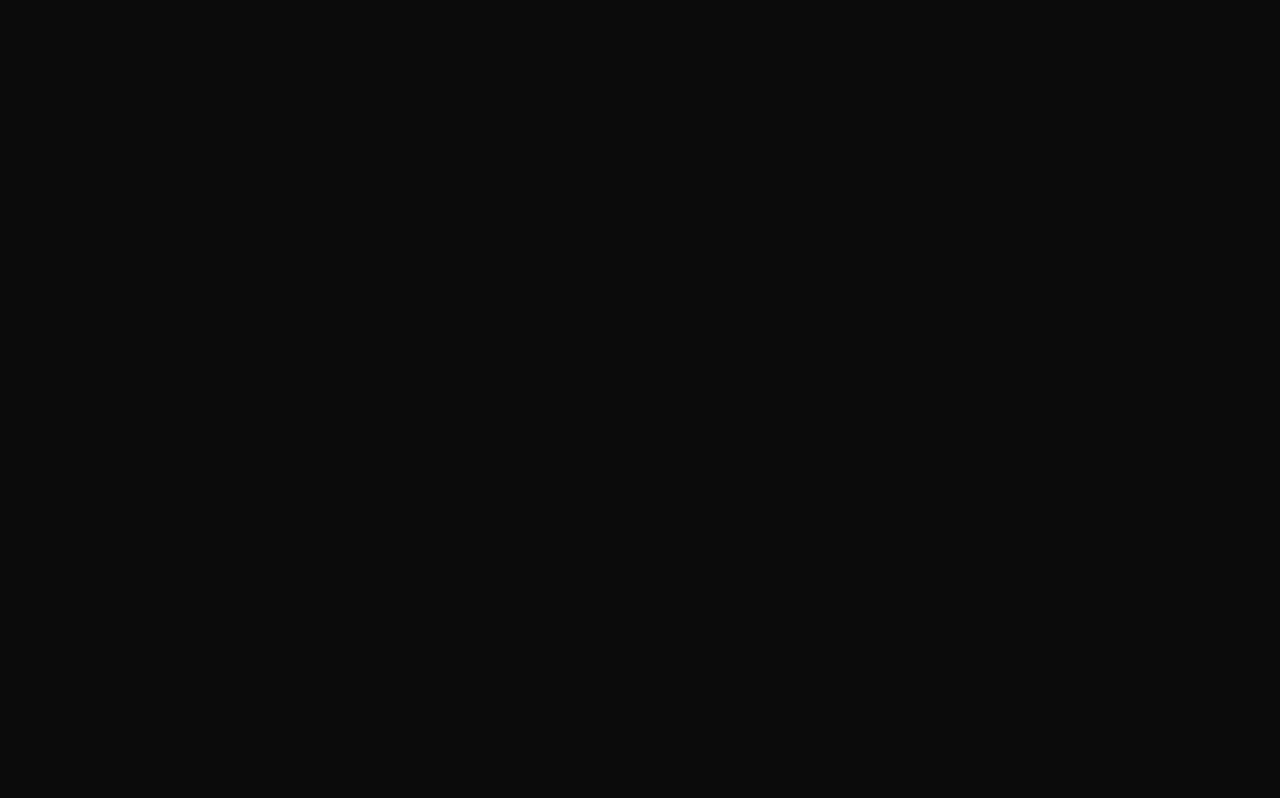
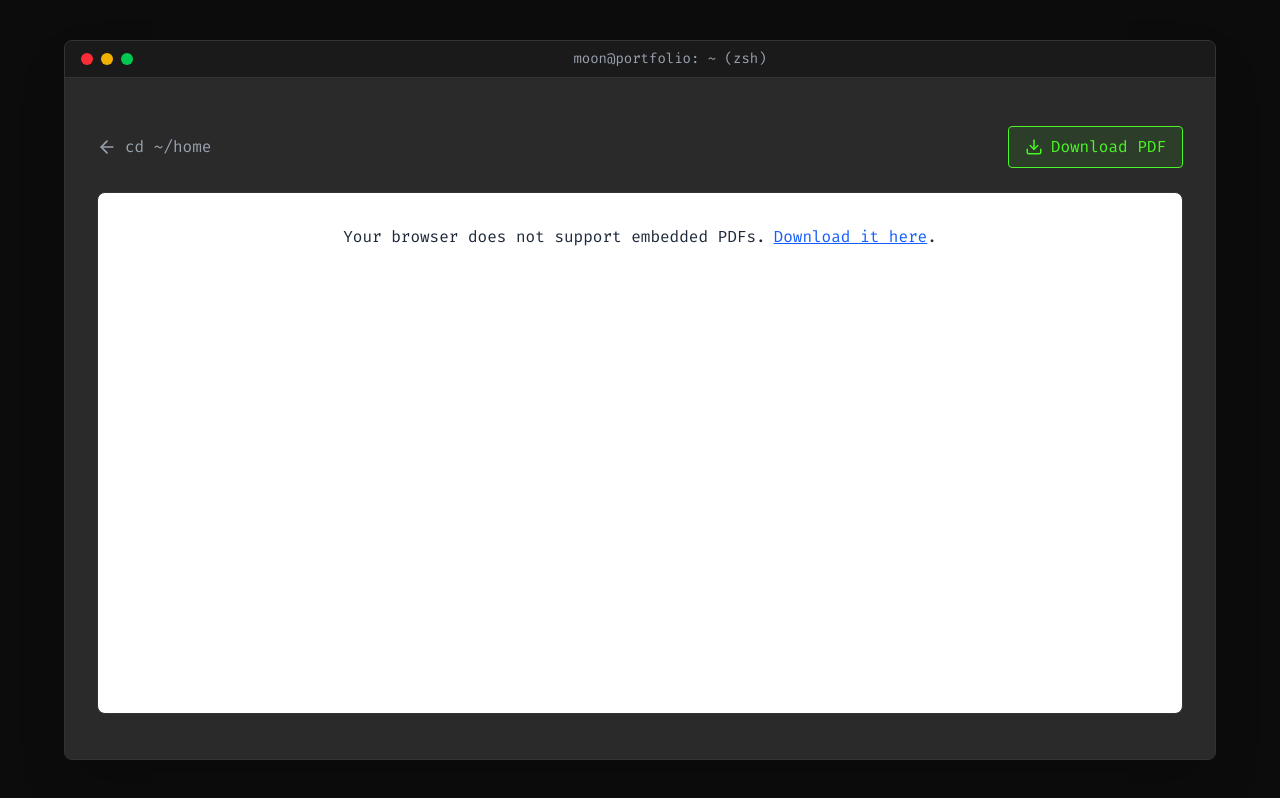
Before and after one commit to seamoonpandey/portfolio, a React (Vite) app: page /resume in a window 1280 px wide. Before the commit this address had no page. Built offline with nearby package versions, Linux system fonts and the light colour scheme.

Commit message:
feat: Add online PDF resume renderer with fallback download

```diff
--- a/src/App.tsx
+++ b/src/App.tsx
@@ -10,6 +10,7 @@ import InteractiveTerminal from './components/terminal/InteractiveTerminal';
 import { Terminal, Gamepad2 } from 'lucide-react';
 import About from './components/sections/About';
 import Games from './components/Games';
+import ResumePage from './components/Resume';
 
 const Home = () => {
   const [activeSection, setActiveSection] = useState('home');
@@ -104,6 +105,7 @@ function App() {
         <Route path="/" element={<Home />} />
         <Route path="/cli" element={<CliPage />} />
         <Route path="/games" element={<Games />} />
+        <Route path="/resume" element={<ResumePage />} />
       </Routes>
     </Router>
   );
--- /dev/null
+++ b/src/components/Resume.tsx
@@ -0,0 +1,50 @@
+import React from 'react';
+import { useNavigate } from 'react-router-dom';
+import TerminalWindow from './layout/TerminalWindow';
+import { ArrowLeft, Download } from 'lucide-react';
+
+const ResumePage: React.FC = () => {
+  const navigate = useNavigate();
+
+  return (
+    <TerminalWindow>
+      <div className="h-full flex flex-col pt-4 pb-8 h-[75vh]">
+        <div className="flex justify-between items-center mb-6">
+          <button
+            onClick={() => navigate('/')}
+            className="flex items-center gap-2 text-gray-400 hover:text-terminal-green transition-colors font-mono"
+          >
+            <ArrowLeft size={20} />
+            <span>cd ~/home</span>
+          </button>
+
+          <a
+            href="/resume_seamoon_pandey.pdf"
+            download
+            className="flex items-center gap-2 px-4 py-2 bg-terminal-green/10 text-terminal-green border border-terminal-green rounded hover:bg-terminal-green hover:text-terminal-black transition-colors font-mono"
+          >
+            <Download size={18} />
+            <span>Download PDF</span>
+          </a>
+        </div>
+
+        <div className="flex-1 w-full bg-white rounded-lg overflow-hidden border border-terminal-border">
+          <object
+            data="/resume_seamoon_pandey.pdf"
+            type="application/pdf"
+            className="w-full h-full min-h-[65vh]"
+          >
+            <p className="p-8 text-center text-gray-800 font-mono">
+              Your browser does not support embedded PDFs.
+              <a href="/resume_seamoon_pandey.pdf" className="text-blue-600 underline ml-2">
+                Download it here
+              </a>.
+            </p>
+          </object>
+        </div>
+      </div>
+    </TerminalWindow>
+  );
+};
+
+export default ResumePage;
--- a/src/components/sections/Hero.tsx
+++ b/src/components/sections/Hero.tsx
@@ -3,8 +3,10 @@ import { motion } from 'framer-motion';
 import { staggerContainer, fadeInUp } from '../../utils/animations';
 import aboutMd from '../../data/cli/about.md?raw';
 import matter from 'gray-matter';
+import { useNavigate } from 'react-router-dom';
 
 const Hero: React.FC = () => {
+  const navigate = useNavigate();
   const parsed = matter(aboutMd || '');
   const data = parsed.data || {};
   const { name = 'Moon', title = 'Developer', summary = '' } = data;
@@ -57,9 +59,9 @@ const Hero: React.FC = () => {
         <a href="#projects" className="px-6 py-3 bg-terminal-green text-terminal-black font-bold rounded hover:bg-green-400 transition-colors">
           View Projects
         </a>
-        <a href="/resume_seamoon_pandey.pdf" download className="px-6 py-3 border border-terminal-green text-terminal-green rounded hover:bg-terminal-green/10 transition-colors flex items-center gap-2">
-          <span>Download CV</span>
-        </a>
+        <button onClick={() => navigate('/resume')} className="px-6 py-3 border border-terminal-green text-terminal-green rounded hover:bg-terminal-green/10 transition-colors flex items-center gap-2">
+          <span>View Resume</span>
+        </button>
         <a href="#contact" className="px-6 py-3 border border-terminal-border text-gray-400 rounded hover:text-terminal-green hover:border-terminal-green transition-colors">
           Contact Me
         </a>
```
